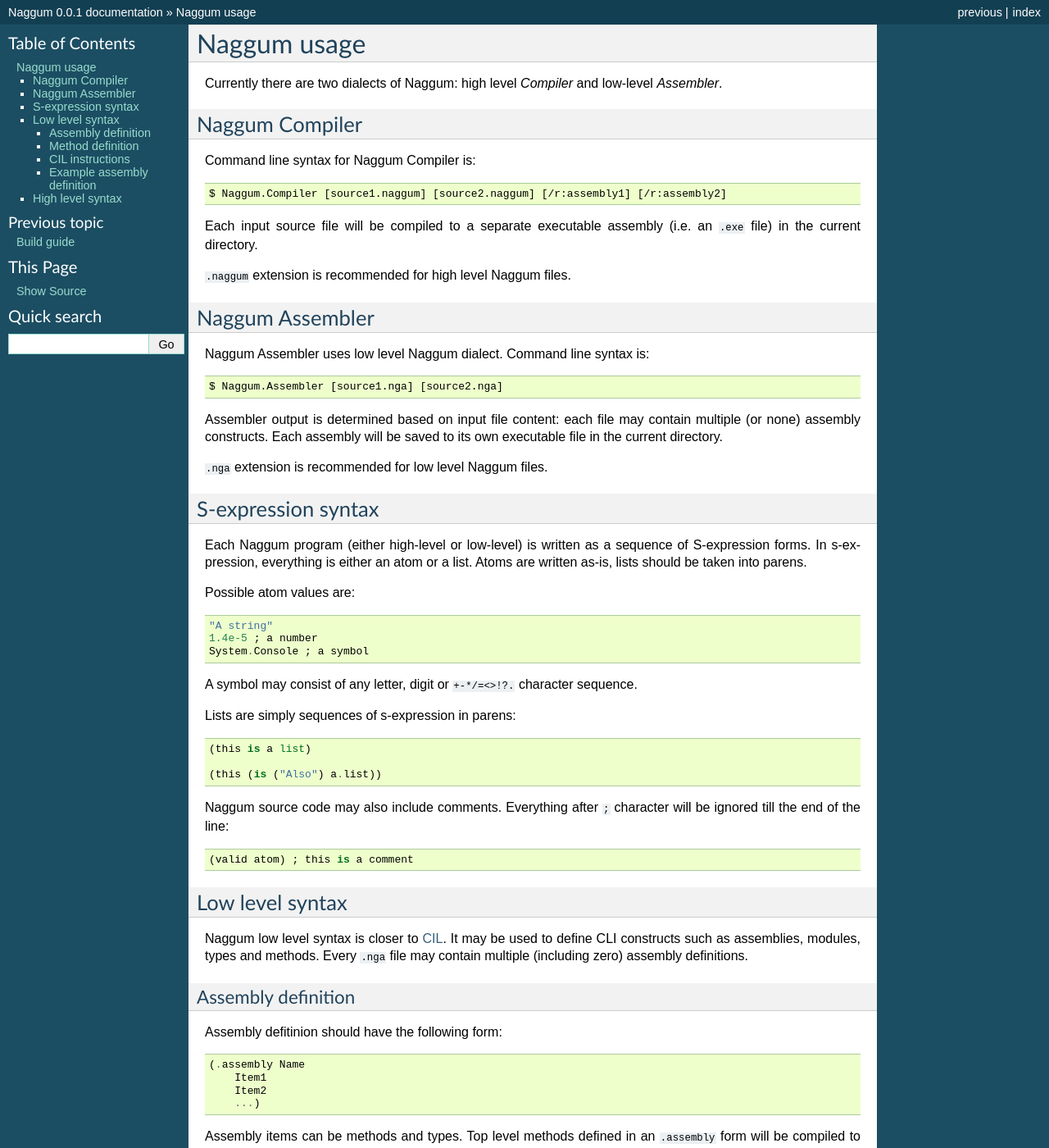
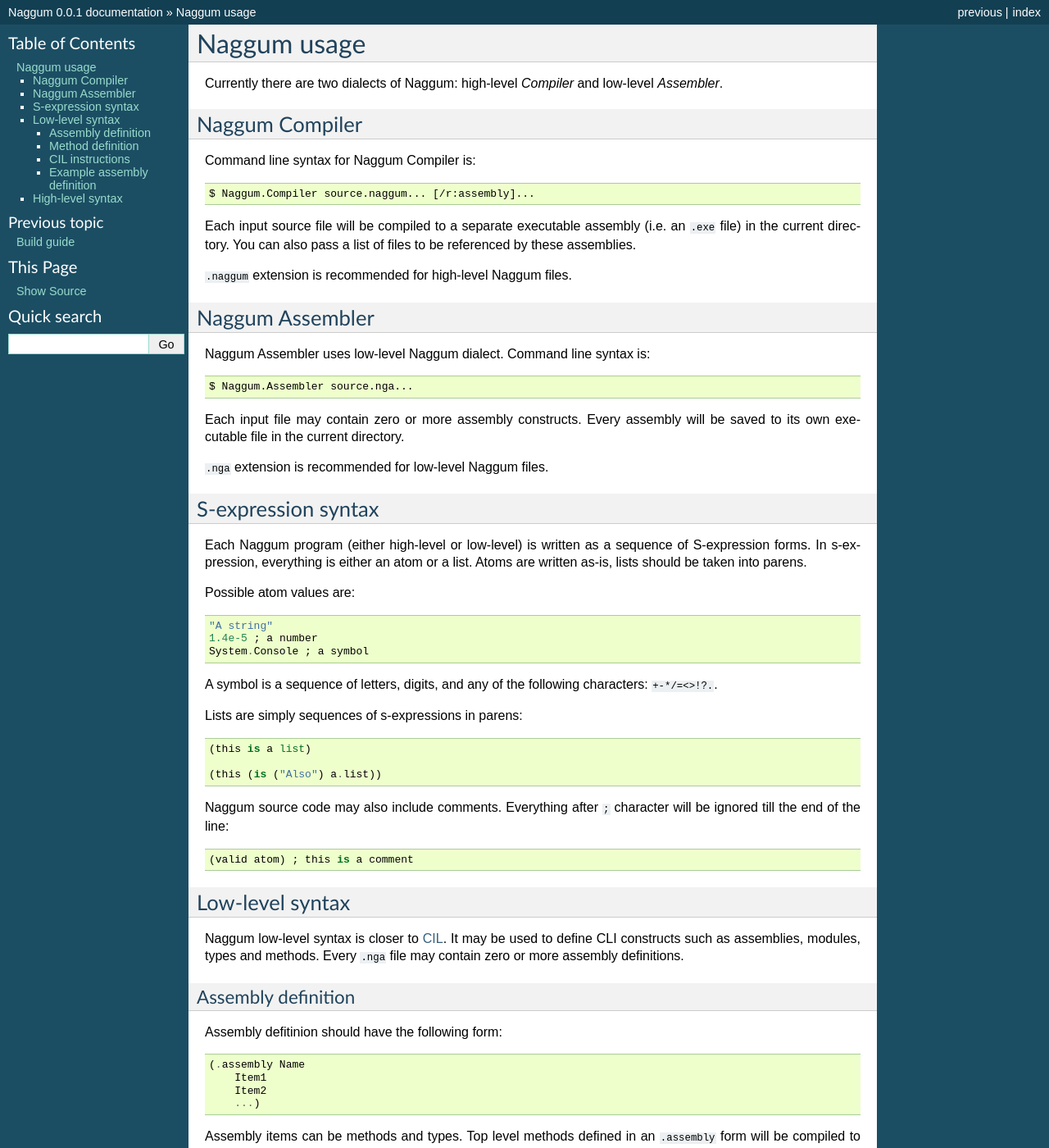
Before and after one commit to codingteam/naggum, a Sphinx documentation site: the page built from docs/usage.rst, in a window 1280 px wide and 1400 px high. Shown: the whole window at 82% size. Built offline with Sphinx 7.4.7, drawn with Linux system fonts in a browser that asks for light colours; some of the changed text lies outside the part shown.

Commit message:
Docs: fix most of the review issues

```diff
--- a/docs/about.rst
+++ b/docs/about.rst
@@ -4,14 +4,14 @@ About
 Disclaimer
 ----------
 
-Naggum don't aim to be yet another Common Lisp or Scheme or whatever
+Naggum doesn't aim to be yet another Common Lisp or Scheme or whatever
 implementation. Instead, we are trying to deliver a modern Lisp dialect that
 makes use of most of CLI benefits.
 
 Features
 --------
 
-- low level and high level features coupled together
+- low-level and high-level features coupled
 - full support of all low-level features available on CLI (work in progress, see
   `#36`_ for details)
 
--- a/docs/usage.rst
+++ b/docs/usage.rst
@@ -1,7 +1,7 @@
 Naggum usage
 ============
 
-Currently there are two dialects of Naggum: high level *Compiler* and low-level
+Currently there are two dialects of Naggum: high-level *Compiler* and low-level
 *Assembler*.
 
 Naggum Compiler
@@ -9,25 +9,25 @@ Naggum Compiler
 
 Command line syntax for Naggum Compiler is::
 
-    $ Naggum.Compiler [source1.naggum] [source2.naggum] [/r:assembly1] [/r:assembly2]
+    $ Naggum.Compiler source.naggum... [/r:assembly]...
 
 Each input source file will be compiled to a separate executable assembly (i.e.
-an ``.exe`` file) in the current directory.
+an ``.exe`` file) in the current directory. You can also pass a list of files to
+be referenced by these assemblies.
 
-``.naggum`` extension is recommended for high level Naggum files.
+``.naggum`` extension is recommended for high-level Naggum files.
 
 Naggum Assembler
 ----------------
 
-Naggum Assembler uses low level Naggum dialect. Command line syntax is::
+Naggum Assembler uses low-level Naggum dialect. Command line syntax is::
 
-    $ Naggum.Assembler [source1.nga] [source2.nga]
+    $ Naggum.Assembler source.nga...
 
-Assembler output is determined based on input file content: each file may
-contain multiple (or none) assembly constructs. Each assembly will be saved to
-its own executable file in the current directory.
+Each input file may contain zero or more assembly constructs. Every assembly
+will be saved to its own executable file in the current directory.
 
-``.nga`` extension is recommended for low level Naggum files.
+``.nga`` extension is recommended for low-level Naggum files.
 
 S-expression syntax
 -------------------
@@ -42,9 +42,10 @@ Possible atom values are::
     1.4e-5 ; a number
     System.Console ; a symbol
 
-A symbol may consist of any letter, digit or ``+-*/=<>!?.`` character sequence.
+A symbol is a sequence of letters, digits, and any of the following characters:
+``+-*/=<>!?.``.
 
-Lists are simply sequences of s-expression in parens::
+Lists are simply sequences of s-expressions in parens::
 
     (this is a list)
 
@@ -55,12 +56,12 @@ will be ignored till the end of the line::
 
     (valid atom) ; this is a comment
 
-Low level syntax
+Low-level syntax
 ----------------
 
-Naggum low level syntax is closer to `CIL`_. It may be used to define CLI
+Naggum low-level syntax is closer to `CIL`_. It may be used to define CLI
 constructs such as assemblies, modules, types and methods. Every ``.nga`` file
-may contain multiple (including zero) assembly definitions.
+may contain zero or more assembly definitions.
 
 Assembly definition
 ^^^^^^^^^^^^^^^^^^^
@@ -137,24 +137,29 @@ Example assembly definition
 
 ::
 
-    (.method Main () System.Void (.entrypoint)
-        (ldstr "Hello, world!")
-        (call (mscorlib System.Console WriteLine (System.String) System.Void))
-        (ret)))
+    (.assembly Hello
+        (.method Main () System.Void (.entrypoint)
+            (ldstr \"Hello, world!\")
+            (call (mscorlib System.Console WriteLine (System.String) System.Void))
+            (ret)))
 
-High level syntax
+High-level syntax
 -----------------
 
-Every high level Naggum program is a sequence of function definitions or a
-top-level executable statements. Functions may be called from top-level
-statements and will be available as a public static methods outside of an
-compiled assembly.
+Every high-level Naggum program is a sequence of function definitions and a
+top-level executable statements. Functions defined in an assembly are also
+available as public static methods to be called by external assemblies.
 
 Functions are defined using ``defun`` special form::
 
     (defun function-name (arg1 arg2)
         statement1
         statement2)
+
+For example::
+
+    (defun println (arg)
+      (System.Console.WriteLine arg))
 
 Currently executable statements may be one of the following.
 
```
Also changed, not shown: other parts of docs/usage.rst (+3 -4 lines), Readme.md (+1 -2 lines), docs/build-guide.rst (+6 -6 lines).
